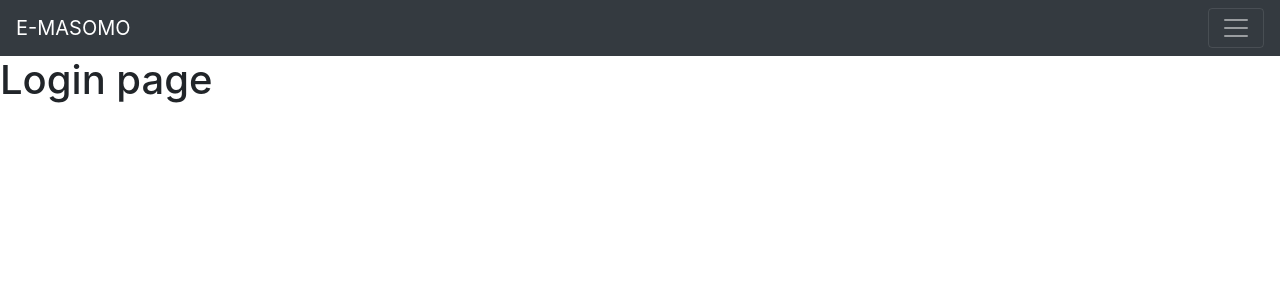
After one commit to Eureka1960/javascript_advanced_with_php, a PHP site: page /login in a window 1280 px wide. The commit adds this page. Shown: the top 300 px of the page. Run offline with PHP 8.4, Linux system fonts and the light colour scheme.

Commit message:
Adding of login file and login view

```diff
--- /dev/null
+++ b/log.txt
@@ -0,0 +1 @@
+Error Logs
--- /dev/null
+++ b/login.php
@@ -0,0 +1,3 @@
+<?php include('./partials/_head.php') ?>
+<?php include('./views/login.view.php') ?>
+<?php include('./partials/_footer.php') ?>
--- a/partials/_head.php
+++ b/partials/_head.php
@@ -27,6 +27,9 @@
                 <li class="nav-item">
                     <a class="nav-link" href="contact.php">Contact</a>
                 </li>
+                <li class="nav-item">
+                    <a href="login.php" class="nav-link">Connexion</a>
+                </li>
             </ul>
         </div>
     </nav>
--- /dev/null
+++ b/views/login.view.php
@@ -0,0 +1 @@
+<h1>Login page</h1>
```
